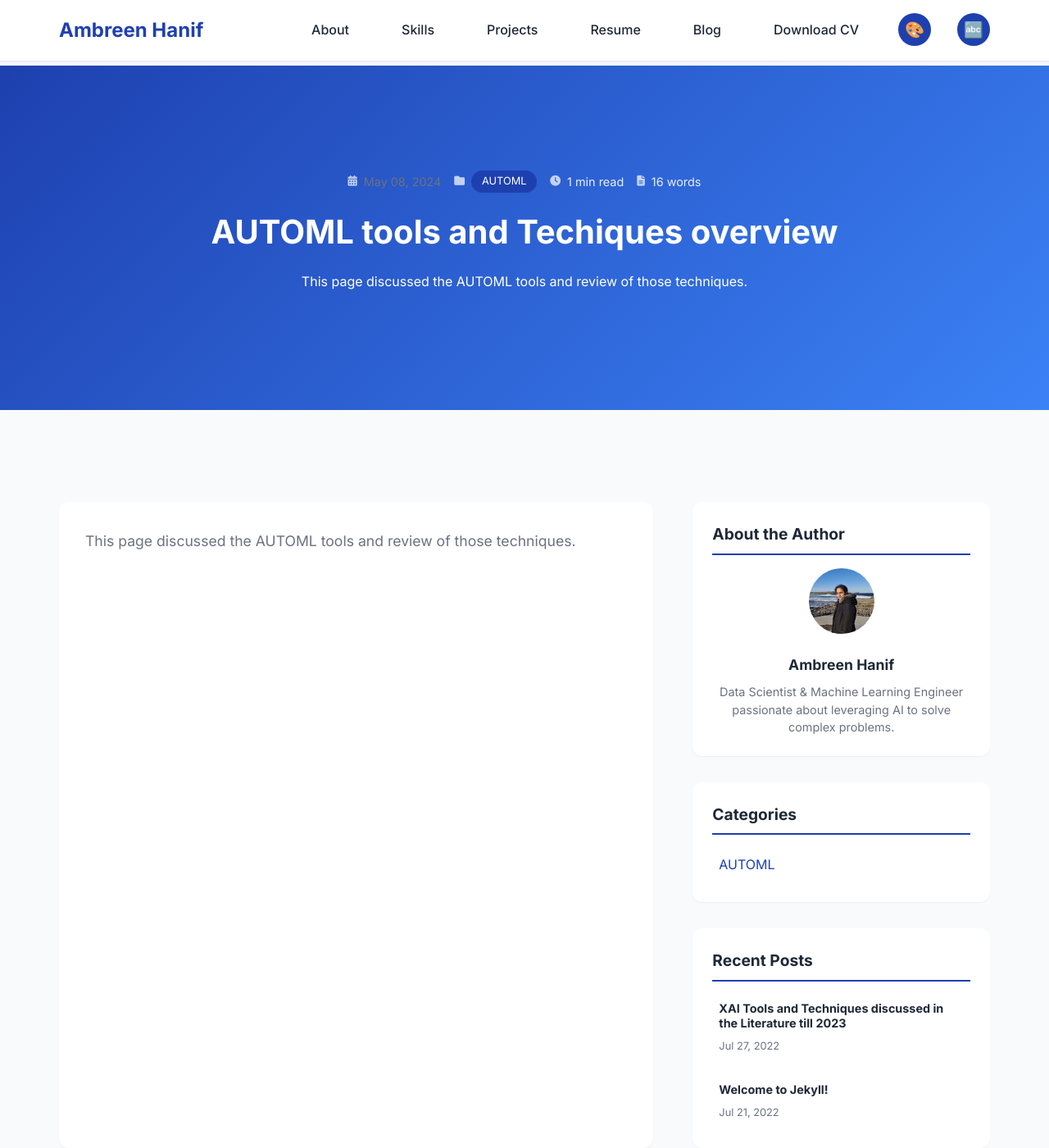
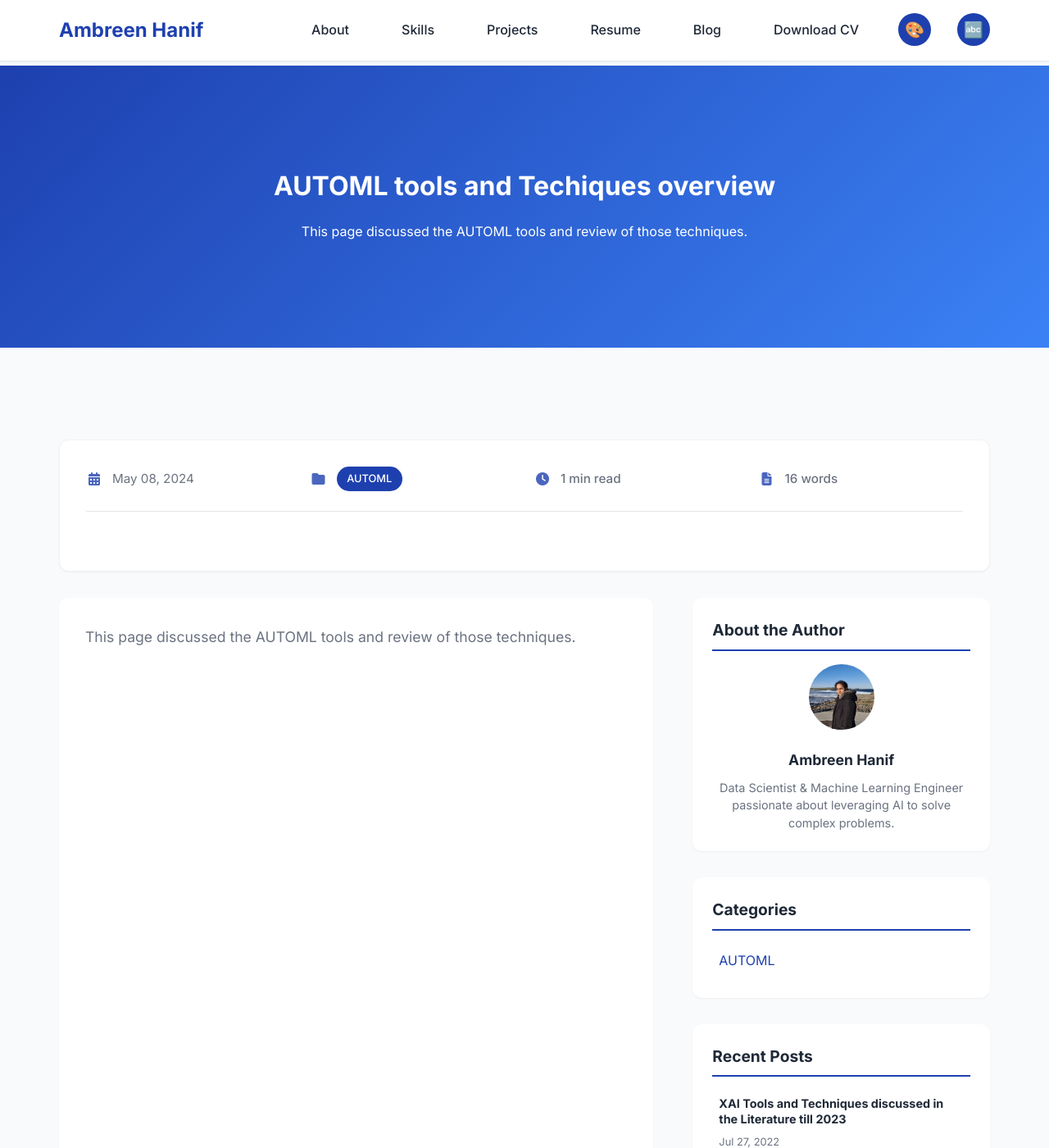
Before and after one commit to umberH/umberH.github.io, a Jekyll site: the page built from _posts/2024-05-09-automl-tools-review.markdown, in a window 1280 px wide and 1400 px high. Shown: the whole window at 82% size. Built offline with Jekyll 4.4.1, drawn with Linux system fonts in a browser that asks for light colours.

Commit message:
Reduce blog post title size and move metadata below colored header

```diff
--- a/_layouts/post.html
+++ b/_layouts/post.html
@@ -6,7 +6,21 @@ layout: default
   <header class="post-header-section">
     <div class="container">
       <div class="post-header-content">
-        <div class="post-meta">
+        <h1 class="post-title" itemprop="name headline">{{ page.title | escape }}</h1>
+
+        {% if page.excerpt %}
+        <p class="post-excerpt">{{ page.excerpt }}</p>
+        {% endif %}
+      </div>
+    </div>
+  </header>
+
+  <!-- Post Content -->
+  <div class="post-content-section">
+    <div class="container">
+      <!-- Post Metadata -->
+      <div class="post-metadata">
+        <div class="post-meta-grid">
           <div class="post-meta-item">
             <i class="fas fa-calendar-alt"></i>
             <time class="post-date" datetime="{{ page.date | date_to_xmlschema }}" itemprop="datePublished">
@@ -36,26 +50,17 @@ layout: default
           </div>
         </div>
 
-        <h1 class="post-title" itemprop="name headline">{{ page.title | escape }}</h1>
-
-        {% if page.excerpt %}
-        <p class="post-excerpt">{{ page.excerpt }}</p>
-        {% endif %}
-
         {% if page.tags %}
-        <div class="post-tags">
-          {% for tag in page.tags %}
-          <span class="post-tag">{{ tag }}</span>
-          {% endfor %}
+        <div class="post-tags-section">
+          <div class="post-tags">
+            {% for tag in page.tags %}
+            <span class="post-tag">{{ tag }}</span>
+            {% endfor %}
+          </div>
         </div>
         {% endif %}
       </div>
-    </div>
-  </header>
 
-  <!-- Post Content -->
-  <div class="post-content-section">
-    <div class="container">
       <div class="post-content-wrapper">
         <div class="post-content" itemprop="articleBody">
           {{ content }}
--- a/assets/css/style.css
+++ b/assets/css/style.css
@@ -1465,7 +1465,7 @@ main {
 }
 
 .post-header-content .post-title {
-  font-size: 2.5rem;
+  font-size: 2rem;
   font-weight: 700;
   margin-bottom: 1rem;
   line-height: 1.2;
@@ -1484,6 +1484,85 @@ main {
 
 .post-content-section {
   margin-bottom: 4rem;
+}
+
+/* Post Metadata Section */
+.post-metadata {
+  background: white;
+  padding: 2rem;
+  border-radius: 12px;
+  box-shadow: var(--shadow-sm);
+  margin-bottom: 2rem;
+  border: 1px solid rgba(0, 0, 0, 0.05);
+}
+
+.post-meta-grid {
+  display: grid;
+  grid-template-columns: repeat(auto-fit, minmax(200px, 1fr));
+  gap: 1.5rem;
+  margin-bottom: 1.5rem;
+}
+
+.post-metadata .post-meta-item {
+  display: flex;
+  align-items: center;
+  gap: 0.75rem;
+  color: var(--text-secondary);
+  font-size: 0.95rem;
+}
+
+.post-metadata .post-meta-item i {
+  color: var(--primary-color);
+  font-size: 1rem;
+  width: 20px;
+  text-align: center;
+}
+
+.post-metadata .post-date {
+  color: var(--text-secondary);
+}
+
+.post-metadata .post-category {
+  background: var(--primary-color);
+  color: white;
+  padding: 0.3rem 0.8rem;
+  border-radius: 20px;
+  font-size: 0.8rem;
+  font-weight: 500;
+}
+
+.post-metadata .reading-time,
+.post-metadata .word-count {
+  color: var(--text-secondary);
+  font-weight: 500;
+}
+
+.post-tags-section {
+  border-top: 1px solid rgba(0, 0, 0, 0.1);
+  padding-top: 1.5rem;
+}
+
+.post-metadata .post-tags {
+  display: flex;
+  gap: 0.5rem;
+  flex-wrap: wrap;
+  justify-content: flex-start;
+}
+
+.post-metadata .post-tag {
+  background: rgba(59, 130, 246, 0.1);
+  color: var(--primary-color);
+  padding: 0.4rem 0.8rem;
+  border-radius: 20px;
+  font-size: 0.85rem;
+  font-weight: 500;
+  transition: all 0.3s ease;
+}
+
+.post-metadata .post-tag:hover {
+  background: var(--primary-color);
+  color: white;
+  transform: translateY(-1px);
 }
 
 .post-content-wrapper {
@@ -1735,7 +1814,16 @@ main {
   }
 
   .post-header-content .post-title {
-    font-size: 2rem;
+    font-size: 1.8rem;
+  }
+
+  .post-meta-grid {
+    grid-template-columns: 1fr;
+    gap: 1rem;
+  }
+
+  .post-metadata {
+    padding: 1.5rem;
   }
 
   .nav-links {
```
